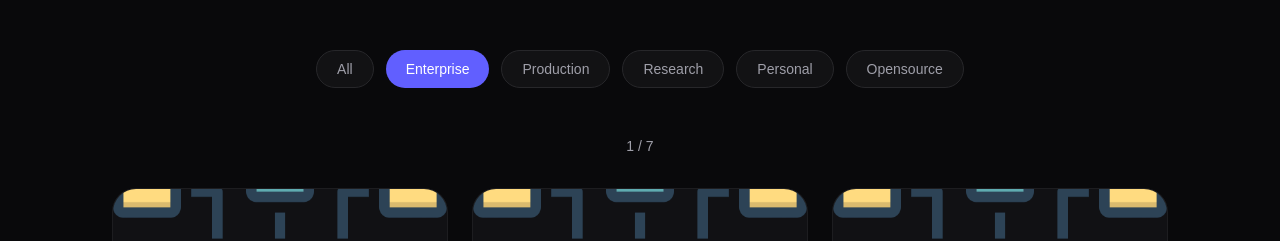
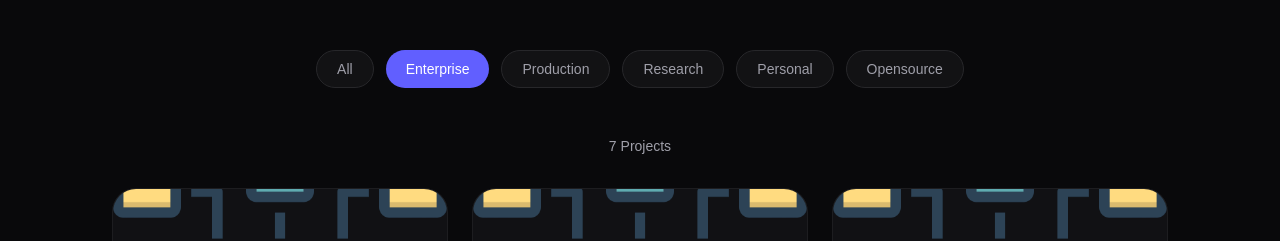
Before and after one commit to devsiddhartha31/devsiddhartha31.github.io, a Next.js app: page / in a window 1280 px wide. Shown: the part 2080-2321 px from the top of the page. Built offline with nearby package versions, Linux system fonts and the light colour scheme.

Commit message:
refactor(projects): update slide indicator metadata

```diff
--- a/components/projects/ProjectCarousel.tsx
+++ b/components/projects/ProjectCarousel.tsx
@@ -45,10 +45,9 @@ export default function ProjectCarousel({
     <div className="mt-12">
 
       <div className="min-w-14 text-center text-sm font-medium tabular-nums text-zinc-400">
-        {currentSlideIndex + 1} / {slideCount}
+        {slideCount} {(slideCount > 1) ? "Projects" : "Project"}
       </div>
 
-      {(slideCount > 0) && (
       <div className="mt-8 flex items-center justify-center gap-4">
 
         <button
@@ -82,7 +81,6 @@ export default function ProjectCarousel({
         </button>
 
       </div>
-      )}
     </div>
   );
 }
```
Lines whose indentation alone changed are shown as unchanged.
